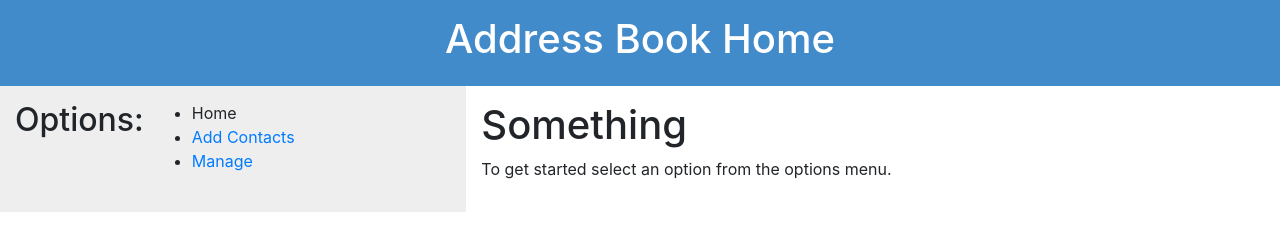
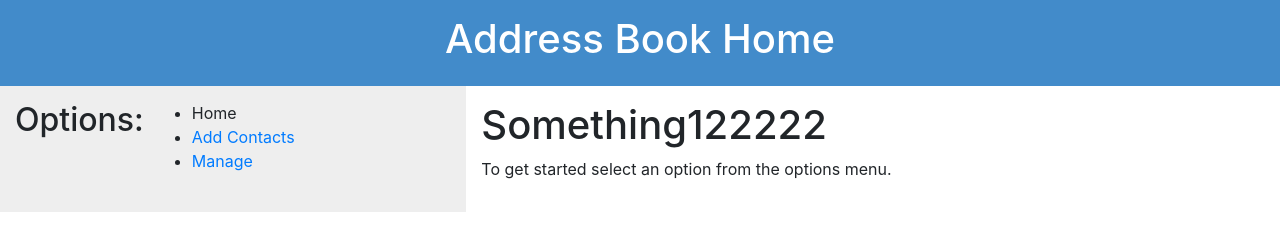
Before and after one commit to circletes/address-book, a website: page views/index.html in a window 1280 px wide. Drawn offline with nearby package versions, Linux system fonts and the light colour scheme.

Commit message:
change index.html

```diff
--- a/views/index.html
+++ b/views/index.html
@@ -69,7 +69,7 @@
         </nav>
 
         <article class="article">
-            <h1>Something </h1>
+            <h1>Something122222 </h1>
             <p>To get started select an option from the options menu. </p>
         </article>
     </div>
```
